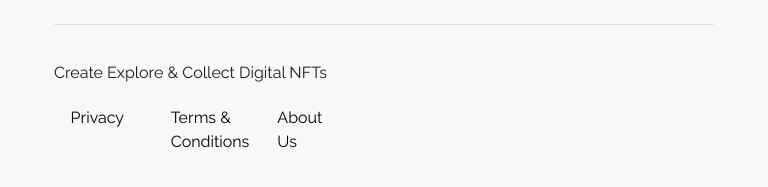
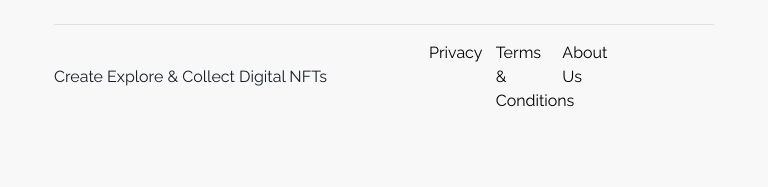
Before and after one commit to Lafiasabigado/Figma_to_code_first_week, a website: page index.html in a window 768 px wide. Shown: the part 3105-3292 px from the top of the page. After the commit the page ends 3234 px from the top, so only its background shows below. Drawn offline with nearby package versions, Linux system fonts and the light colour scheme.

Commit message:
third commit

```diff
--- a/assets/Css/style.css
+++ b/assets/Css/style.css
@@ -189,7 +189,7 @@ border-radius: 15px;
        }
 }
 
-@media (min-width: 768px) and (max-width:992px) {
+@media (min-width: 768px) {
     .collectional{
         white-space: nowrap; /* Empêche le texte de se casser en plusieurs lignes */
         overflow: visible;
@@ -262,24 +262,3 @@ border-radius: 15px;
         margin: 0 3px;
     }
 }
-
-@media (min-width: 768px) and (max-width:992px) {
-    .footer-group {
-       display: block;
-       justify-content: space-around;
-       padding: 20px 0;
-    }
-    .footer-links {
-        display: flex;
-        flex-wrap: nowrap;
-        justify-content: space-around;
-        margin: 0 10px;
-    }
-
-    .link-item {
-        display: flex;
-        justify-content: space-around;
-        margin: 0 20px;
-        padding: 5px 0;
-    }
-}
```
